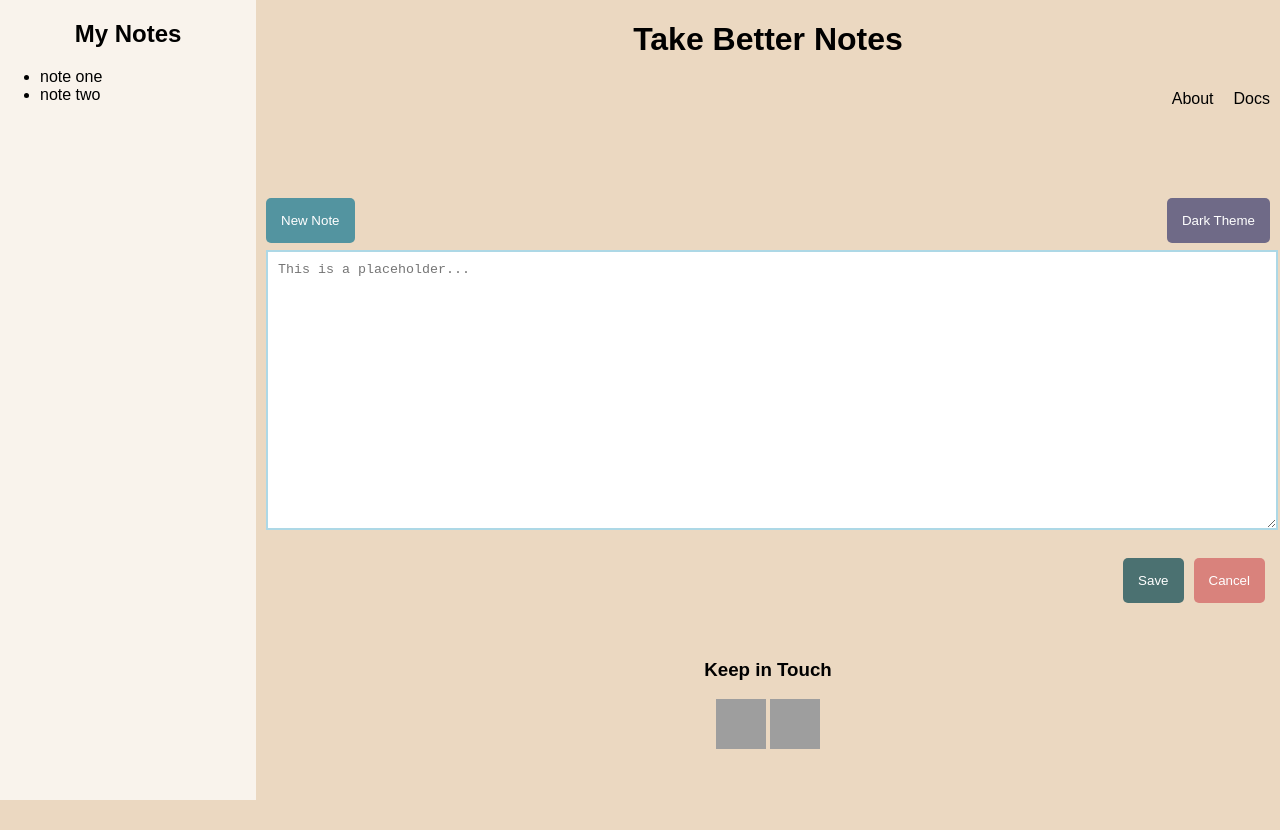
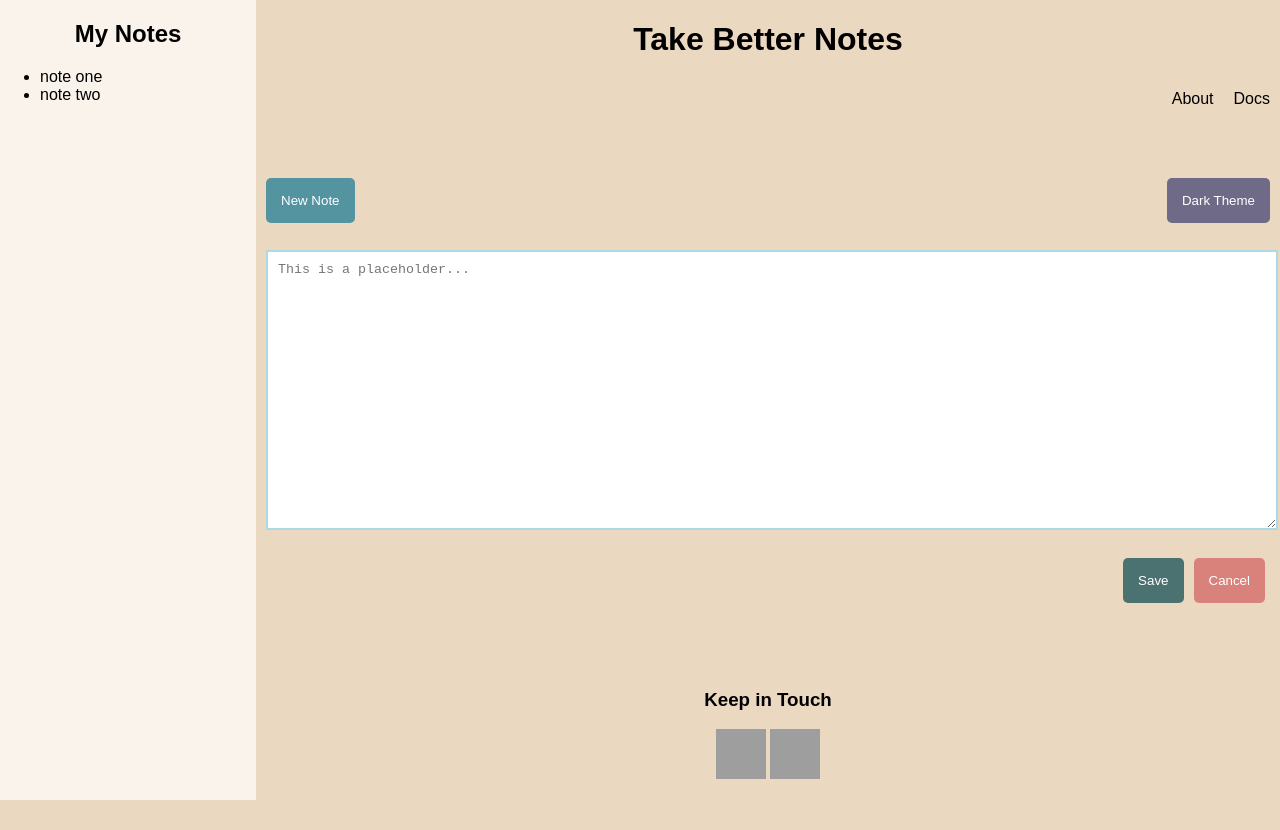
Before and after one commit to enders-o/assignment1, a plain HTML site: page index.html in a window 1280 px wide. Before the commit the page ends 800 px from the top, so only its background shows below. Drawn offline with Linux system fonts and the light colour scheme; grey boxes are pictures that could not be loaded; a web font is replaced by a local one.

Commit message:
adjusted positioning of footer and removed positioning on top buttons

```diff
--- a/styles/styles.css
+++ b/styles/styles.css
@@ -43,8 +43,6 @@ h1 {
     justify-content: space-between;
     align-self: center;
     padding: 10px;
-    position: relative;
-    bottom: -20px;
 }
 
 button {
@@ -82,6 +80,8 @@ button {
 
 footer {
     text-align: center;
+    position: relative;
+    bottom: -30px;
 }
 
 footer a img{
```
